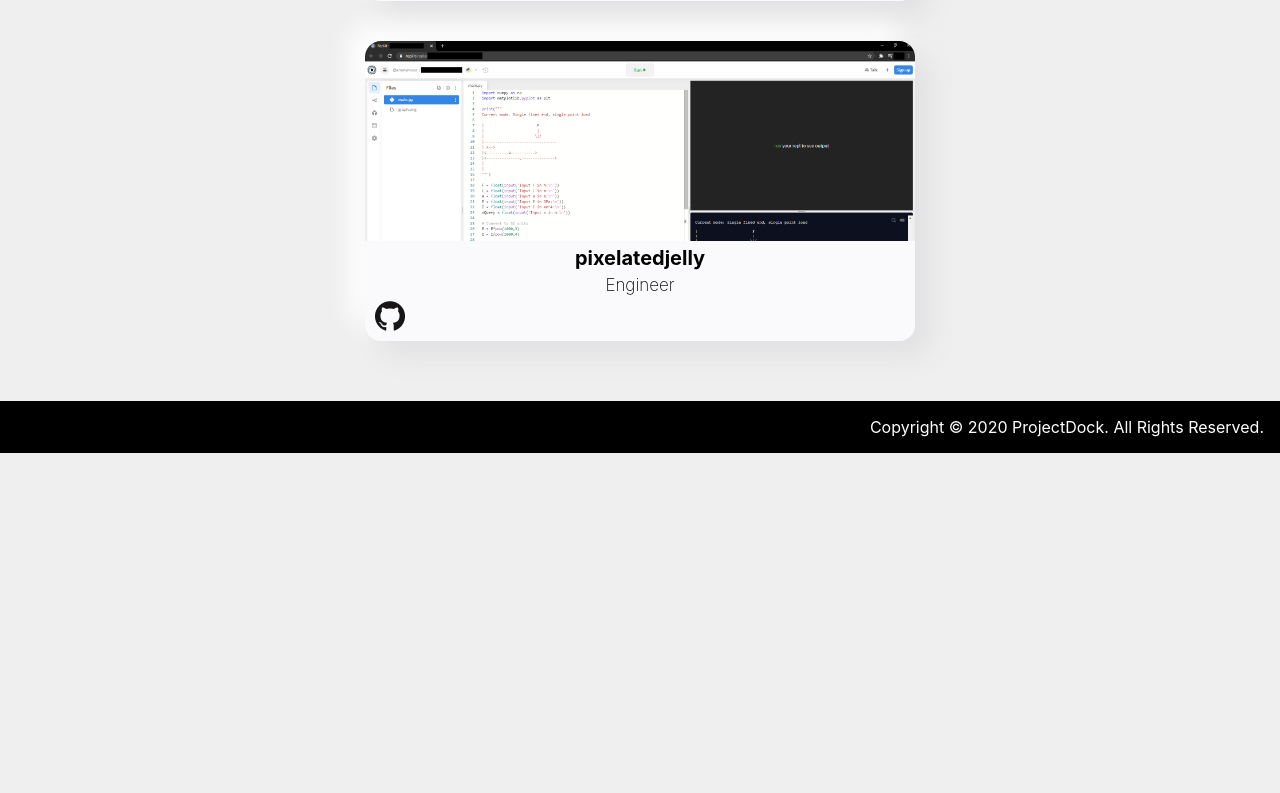
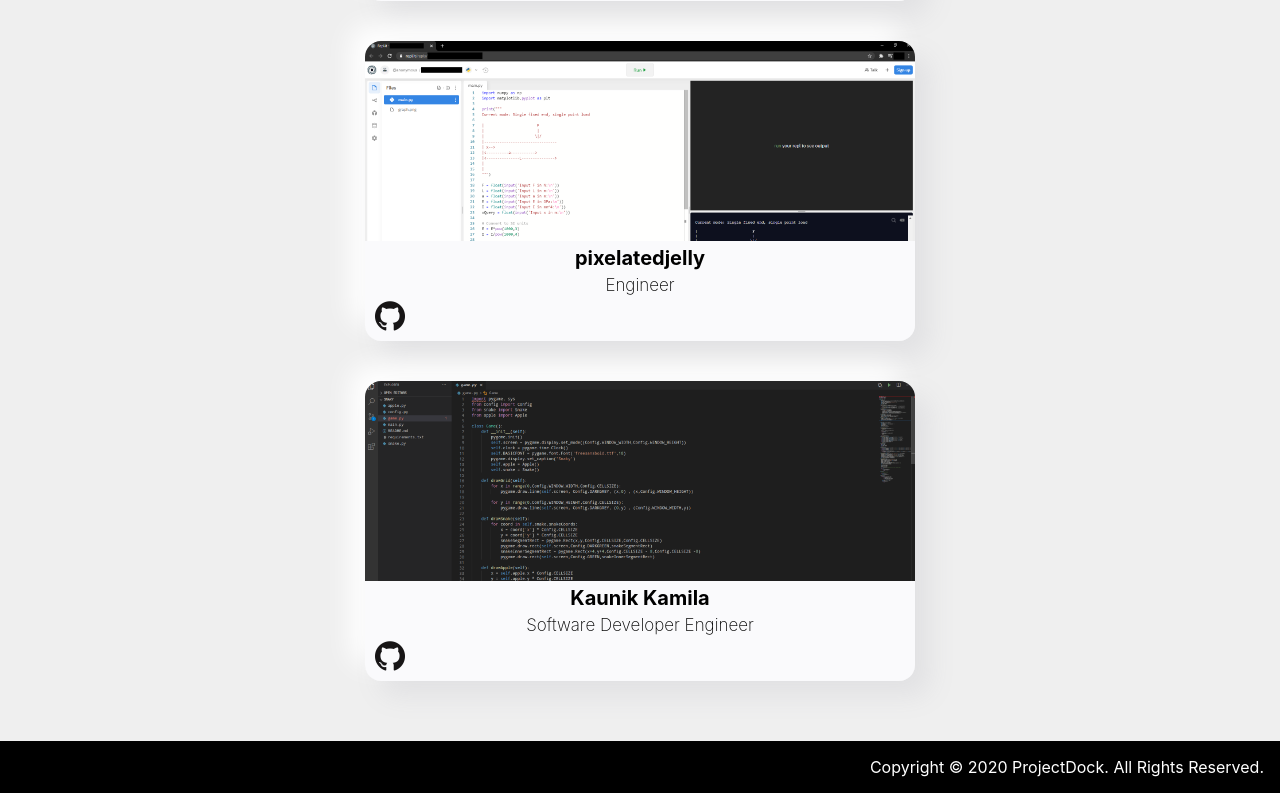
Before and after one commit to ProjectDock/LookMeCoding, a React (Create React App) app: page / in a window 1280 px wide. Shown: the part 3139-3932 px from the top of the page. Before the commit the page ends 3592 px from the top, so only its background shows below. Built offline with nearby package versions, Linux system fonts and the light colour scheme.

Commit message:
Screenshot added and updated content.js

```diff
--- a/src/CONTRIBUTE_HERE/content.js
+++ b/src/CONTRIBUTE_HERE/content.js
@@ -57,6 +57,12 @@
     image: 'pixelatedjelly/beam_deflection_calc.png',
     github: 'https://github.com/pixelatedjelly',
   },
+  {
+    name: 'Kaunik Kamila',
+    title: 'Software Developer Engineer',
+    image: 'kaunik07/kaunik07.png',
+    github: 'https://github.com/kaunik07',
+  },
 
   /** ======== Place your infos above ======== **/
 ];
```
Also changed, not shown: src/CONTRIBUTE_HERE/screenshots/kaunik07/kaunik07.png (added).
